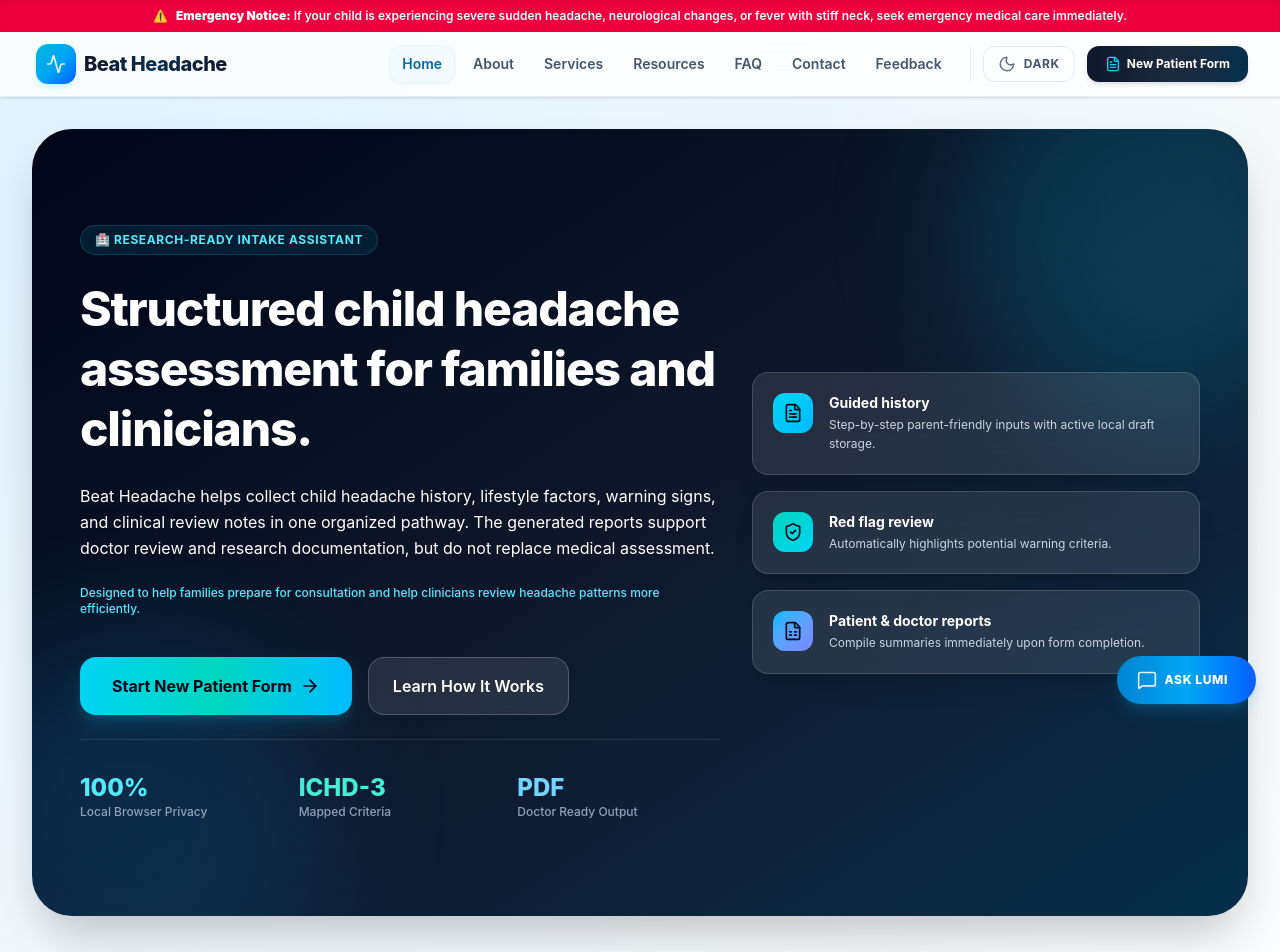
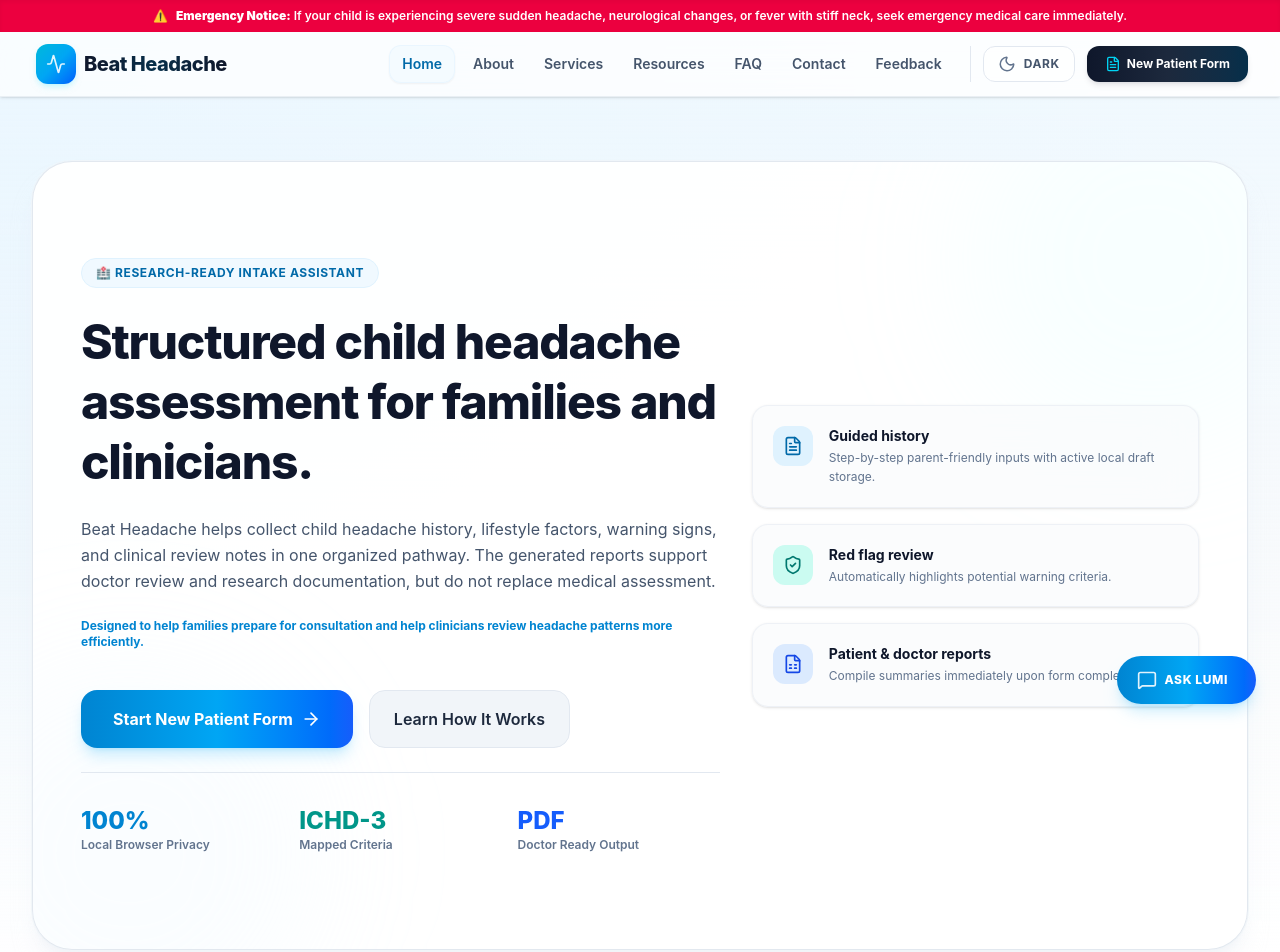
Before and after one commit to soul-sapphire/beat-headache-form, a React (Vite) app: page / in a window 1280 px wide. Shown: the top 952 px of the page. Built offline with nearby package versions, Linux system fonts and the light colour scheme.

Commit message:
Polish homepage hero visual frame

```diff
--- a/src/pages/HomePage.jsx
+++ b/src/pages/HomePage.jsx
@@ -82,99 +82,102 @@
   return (
     <div className="space-y-24 pb-20 transition-colors duration-300">
 
-      {/* A) Hero Section - Premium Navy to Teal Gradient Panel */}
-      <section className="max-w-7xl mx-auto px-4 sm:px-6 lg:px-8 pt-8">
-        <div className="relative rounded-[2.5rem] bg-gradient-to-br from-slate-950 via-slate-900 to-sky-950 text-white shadow-2xl overflow-hidden px-6 py-16 sm:px-12 sm:py-20 lg:py-24">
-          <div className="absolute -top-24 -right-24 h-96 w-96 rounded-full bg-cyan-500/20 blur-3xl pointer-events-none" />
-          <div className="absolute -bottom-24 -left-24 h-96 w-96 rounded-full bg-sky-500/15 blur-3xl pointer-events-none" />
+      {/* A) Hero Section - Premium Medical Full-Bleed Design */}
+      <section className="w-full bg-gradient-to-b from-sky-50/70 via-slate-50/40 to-white dark:from-slate-950 dark:via-slate-900/50 dark:to-slate-950 border-b border-sky-100/40 dark:border-slate-900/60 py-10 lg:py-16 transition-colors duration-300">
+        <div className="max-w-7xl mx-auto px-4 sm:px-6 lg:px-8">
+          <div className="relative rounded-[2.5rem] bg-white/94 dark:bg-slate-900/85 border border-slate-300/55 dark:border-white/10 ring-1 ring-slate-100/80 dark:ring-white/5 text-slate-800 dark:text-slate-200 shadow-xl shadow-slate-200/35 dark:shadow-none overflow-hidden px-6 py-16 sm:px-12 sm:py-20 lg:py-24 transition-all duration-300">
+            {/* Soft decorative background blurs tailored to the theme */}
+            <div className="absolute -top-24 -right-24 h-96 w-96 rounded-full bg-cyan-100/15 dark:bg-cyan-500/5 blur-3xl pointer-events-none" />
+            <div className="absolute -bottom-24 -left-24 h-96 w-96 rounded-full bg-sky-100/15 dark:bg-sky-500/5 blur-3xl pointer-events-none" />
 
             <div className="relative z-10 grid grid-cols-1 lg:grid-cols-12 gap-12 lg:gap-8 items-center">
               {/* Left Content Column */}
               <div className="lg:col-span-7 space-y-6 text-center lg:text-left">
-              <span className="inline-flex items-center px-3.5 py-1.5 rounded-full text-xs font-bold bg-cyan-400/10 text-cyan-300 border border-cyan-400/20 backdrop-blur-md uppercase tracking-wider">
+                <span className="inline-flex items-center px-3.5 py-1.5 rounded-full text-xs font-bold bg-sky-50 dark:bg-cyan-400/10 text-sky-700 dark:text-cyan-300 border border-sky-100 dark:border-cyan-400/20 backdrop-blur-md uppercase tracking-wider">
                   🏥 Research-Ready Intake Assistant
                 </span>
 
-              <h1 className="text-3xl sm:text-4xl lg:text-5xl font-extrabold tracking-tight leading-[1.1] sm:leading-tight">
+                <h1 className="text-3xl sm:text-4xl lg:text-5xl font-extrabold tracking-tight leading-[1.1] sm:leading-tight text-slate-900 dark:text-white">
                   Structured child headache assessment for families and clinicians.
                 </h1>
 
-              <p className="text-sm sm:text-base text-slate-350 max-w-2xl mx-auto lg:mx-0 leading-relaxed font-normal">
+                <p className="text-sm sm:text-base text-slate-600 dark:text-slate-350 max-w-2xl mx-auto lg:mx-0 leading-relaxed font-normal">
                   Beat Headache helps collect child headache history, lifestyle factors, warning signs, and clinical review notes in one organized pathway. The generated reports support doctor review and research documentation, but do not replace medical assessment.
                 </p>
 
-              <p className="text-xs text-cyan-300 font-medium">
+                <p className="text-xs text-sky-600 dark:text-cyan-300 font-bold">
                   Designed to help families prepare for consultation and help clinicians review headache patterns more efficiently.
                 </p>
 
                 <div className="pt-4 flex flex-col sm:flex-row justify-center lg:justify-start gap-4">
                   <Link
                     to="/new-patient"
-                  className="flex items-center justify-center space-x-2 px-8 py-4 bg-gradient-to-r from-cyan-400 via-teal-400 to-sky-400 hover:from-cyan-500 hover:to-sky-500 text-slate-950 rounded-2xl font-bold shadow-lg shadow-cyan-500/20 hover:shadow-xl hover:shadow-cyan-500/30 transition-all duration-200 hover:-translate-y-0.5 cursor-pointer focus-visible:ring-4 focus-visible:ring-sky-300 focus-visible:outline-none"
+                    className="flex items-center justify-center space-x-2 px-8 py-4 bg-gradient-to-r from-sky-600 via-sky-500 to-blue-600 hover:from-sky-700 hover:to-blue-700 dark:from-cyan-400 dark:via-teal-400 dark:to-sky-400 dark:hover:from-cyan-500 dark:hover:to-sky-500 text-white dark:text-slate-950 rounded-2xl font-bold shadow-lg shadow-sky-500/20 dark:shadow-cyan-500/20 hover:shadow-xl transition-all duration-200 hover:-translate-y-0.5 cursor-pointer focus-visible:ring-4 focus-visible:ring-sky-300 focus-visible:outline-none"
                   >
                     <span>Start New Patient Form</span>
                     <ArrowRight className="h-5 w-5" />
                   </Link>
                   <Link
                     to="/about"
-                  className="flex items-center justify-center px-6 py-4 bg-white/10 hover:bg-white/15 text-white border border-white/20 rounded-2xl font-semibold backdrop-blur-md transition-all duration-200 hover:-translate-y-0.5 focus-visible:ring-4 focus-visible:ring-sky-300 focus-visible:outline-none"
+                    className="flex items-center justify-center px-6 py-4 bg-slate-100 hover:bg-slate-200 dark:bg-white/10 dark:hover:bg-white/15 text-slate-800 dark:text-white border border-slate-200 dark:border-white/20 rounded-2xl font-semibold backdrop-blur-md transition-all duration-200 hover:-translate-y-0.5 focus-visible:ring-4 focus-visible:ring-sky-300 focus-visible:outline-none"
                   >
                     Learn How It Works
                   </Link>
                 </div>
 
                 {/* Trust Indicators */}
-              <div className="pt-8 border-t border-white/10 grid grid-cols-3 gap-4 text-center lg:text-left">
+                <div className="pt-8 border-t border-slate-200 dark:border-white/10 grid grid-cols-3 gap-4 text-center lg:text-left">
                   <div>
-                  <p className="text-2xl font-extrabold text-cyan-300">100%</p>
-                  <p className="text-xs text-slate-400 font-medium">Local Browser Privacy</p>
+                    <p className="text-2xl font-extrabold text-sky-600 dark:text-cyan-300">100%</p>
+                    <p className="text-xs text-slate-500 dark:text-slate-400 font-semibold">Local Browser Privacy</p>
                   </div>
                   <div>
-                  <p className="text-2xl font-extrabold text-teal-300">ICHD-3</p>
-                  <p className="text-xs text-slate-400 font-medium">Mapped Criteria</p>
+                    <p className="text-2xl font-extrabold text-teal-600 dark:text-teal-300">ICHD-3</p>
+                    <p className="text-xs text-slate-500 dark:text-slate-400 font-semibold">Mapped Criteria</p>
                   </div>
                   <div>
-                  <p className="text-2xl font-extrabold text-sky-300">PDF</p>
-                  <p className="text-xs text-slate-400 font-medium">Doctor Ready Output</p>
+                    <p className="text-2xl font-extrabold text-blue-600 dark:text-sky-300">PDF</p>
+                    <p className="text-xs text-slate-500 dark:text-slate-400 font-semibold">Doctor Ready Output</p>
                   </div>
                 </div>
               </div>
 
               {/* Right Side Panel: Layered Clinical Feature Cards */}
               <div className="lg:col-span-5 flex flex-col space-y-4">
-              <div className="p-5 bg-white/10 backdrop-blur-xl border border-white/15 rounded-2xl shadow-xl flex items-start space-x-4">
-                <div className="p-2.5 bg-gradient-to-br from-cyan-400 to-sky-400 rounded-xl text-slate-950 shrink-0">
+                <div className="p-5 bg-slate-50/60 dark:bg-white/5 backdrop-blur-xl border border-slate-200/50 dark:border-white/10 rounded-2xl shadow-sm flex items-start space-x-4">
+                  <div className="p-2.5 bg-sky-100 dark:bg-cyan-400/10 text-sky-700 dark:text-cyan-300 rounded-xl shrink-0">
                     <FileText className="h-5 w-5" />
                   </div>
                   <div>
-                  <h4 className="font-bold text-white text-sm">Guided history</h4>
-                  <p className="text-xs text-slate-300 leading-relaxed mt-0.5">
+                    <h4 className="font-bold text-slate-900 dark:text-white text-sm">Guided history</h4>
+                    <p className="text-xs text-slate-500 dark:text-slate-350 leading-relaxed mt-0.5">
                       Step-by-step parent-friendly inputs with active local draft storage.
                     </p>
                   </div>
                 </div>
 
-              <div className="p-5 bg-white/10 backdrop-blur-xl border border-white/15 rounded-2xl shadow-xl flex items-start space-x-4">
-                <div className="p-2.5 bg-gradient-to-br from-teal-400 to-cyan-400 rounded-xl text-slate-950 shrink-0">
+                <div className="p-5 bg-slate-50/60 dark:bg-white/5 backdrop-blur-xl border border-slate-200/50 dark:border-white/10 rounded-2xl shadow-sm flex items-start space-x-4">
+                  <div className="p-2.5 bg-teal-100 dark:bg-teal-400/10 text-teal-700 dark:text-teal-350 rounded-xl shrink-0">
                     <ShieldCheck className="h-5 w-5" />
                   </div>
                   <div>
-                  <h4 className="font-bold text-white text-sm">Red flag review</h4>
-                  <p className="text-xs text-slate-300 leading-relaxed mt-0.5">
+                    <h4 className="font-bold text-slate-900 dark:text-white text-sm">Red flag review</h4>
+                    <p className="text-xs text-slate-500 dark:text-slate-350 leading-relaxed mt-0.5">
                       Automatically highlights potential warning criteria.
                     </p>
                   </div>
                 </div>
 
-              <div className="p-5 bg-white/10 backdrop-blur-xl border border-white/15 rounded-2xl shadow-xl flex items-start space-x-4">
-                <div className="p-2.5 bg-gradient-to-br from-sky-400 to-indigo-400 rounded-xl text-slate-950 shrink-0">
+                <div className="p-5 bg-slate-50/60 dark:bg-white/5 backdrop-blur-xl border border-slate-200/50 dark:border-white/10 rounded-2xl shadow-sm flex items-start space-x-4">
+                  <div className="p-2.5 bg-blue-100 dark:bg-sky-400/10 text-blue-700 dark:text-sky-350 rounded-xl shrink-0">
                     <FileSpreadsheet className="h-5 w-5" />
                   </div>
                   <div>
-                  <h4 className="font-bold text-white text-sm">Patient & doctor reports</h4>
-                  <p className="text-xs text-slate-300 leading-relaxed mt-0.5">
+                    <h4 className="font-bold text-slate-900 dark:text-white text-sm">Patient & doctor reports</h4>
+                    <p className="text-xs text-slate-500 dark:text-slate-350 leading-relaxed mt-0.5">
                       Compile summaries immediately upon form completion.
                     </p>
+                  </div>
                 </div>
               </div>
             </div>
```
Lines whose indentation alone changed are shown as unchanged.
